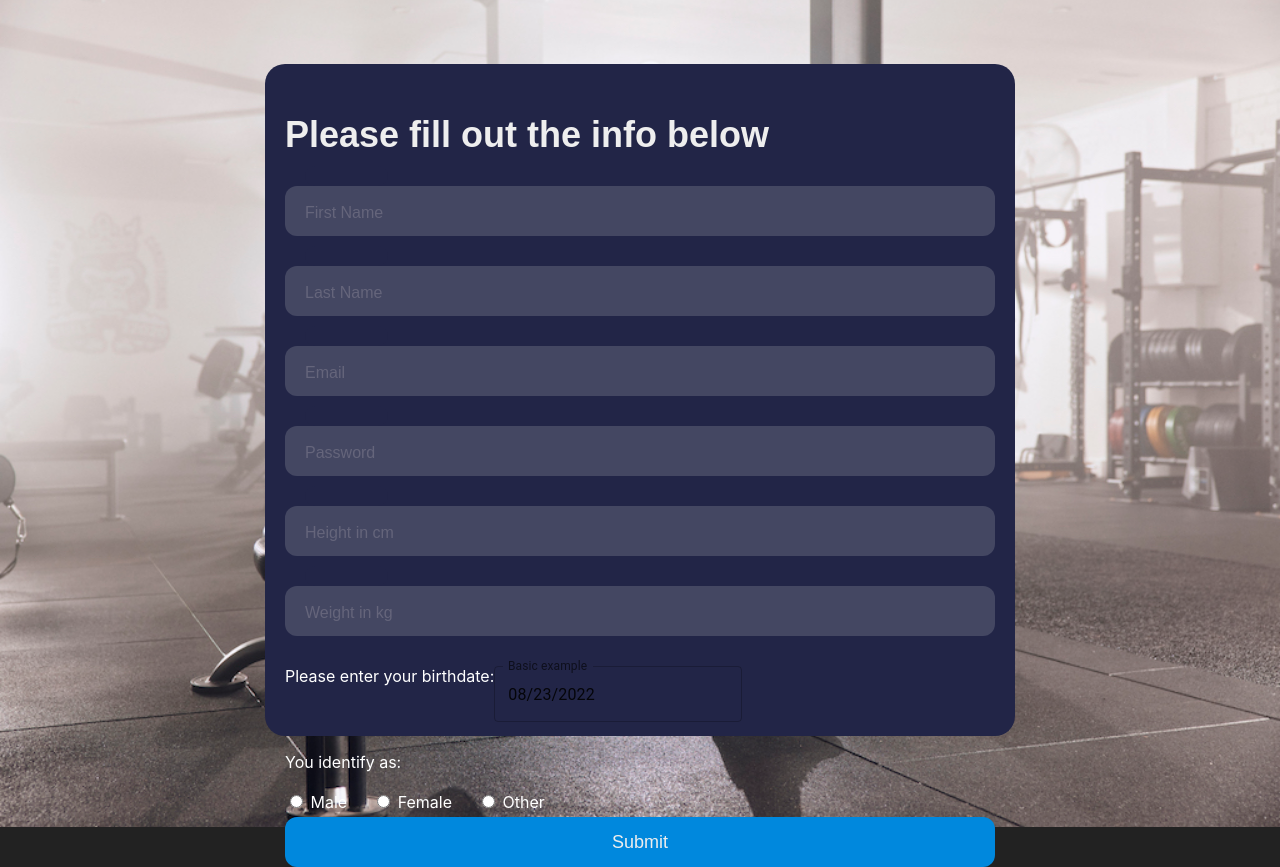
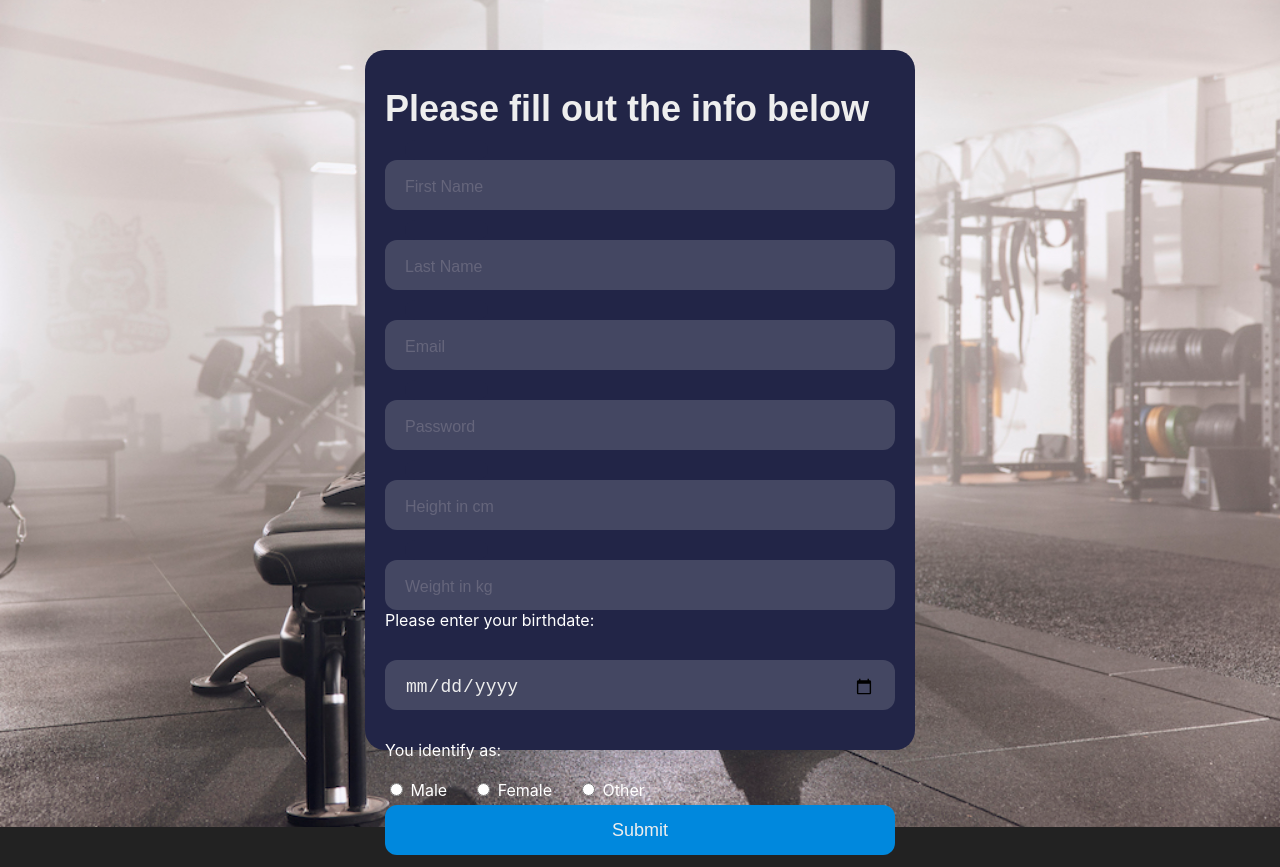
Before and after one commit to Mikoolio41/final_project, a React (Create React App) app in the folder client/: page /register in a window 1280 px wide. Built offline with nearby package versions, Linux system fonts and the light colour scheme.

Commit message:
update front, delete modules

```diff
--- a/client/src/components/Birthdate.js
+++ /dev/null
@@ -1,23 +0,0 @@
-import React from "react";
-import "react-datepicker/dist/react-datepicker.css";
-import TextField from "@mui/material/TextField";
-import { AdapterDayjs } from "@mui/x-date-pickers/AdapterDayjs";
-import { LocalizationProvider } from "@mui/x-date-pickers/LocalizationProvider";
-import { DatePicker } from "@mui/x-date-pickers/DatePicker";
-
-export default function Birthdate() {
-  const [value, setValue] = React.useState(Date);
-  console.log(value);
-  return (
-    <LocalizationProvider dateAdapter={AdapterDayjs}>
-      <DatePicker
-        label="Basic example"
-        value={value}
-        onChange={(newValue) => {
-          setValue(newValue);
-        }}
-        renderInput={(params) => <TextField {...params} />}
-      />
-    </LocalizationProvider>
-  );
-}
--- a/client/src/components/Gender.js
+++ b/client/src/components/Gender.js
@@ -1,29 +1,35 @@
 import React from "react";
 
-function Gender() {
+function Gender(props) {
   return (
     <div className="gender">
+      <label htmlFor="gender"></label>
       <input
         type="radio"
         value="Male"
         name="gender"
         style={{ color: "white" }}
+        onChange={props.changeGender}
       />{" "}
       Male
+      <label htmlFor="gender"></label>
       <input
         className="femalebtn"
         type="radio"
         value="Female"
         name="gender"
         style={{ color: "white" }}
+        onChange={props.changeGender}
       />{" "}
       Female
+      <label htmlFor="gender"></label>
       <input
         className="otherbtn"
         type="radio"
         value="Other"
         name="gender"
         style={{ color: "white" }}
+        onChange={props.changeGender}
       />{" "}
       Other
     </div>
--- a/client/src/components/RegisterBtn.js
+++ b/client/src/components/RegisterBtn.js
@@ -1,9 +1,16 @@
 import React from "react";
+import { useNavigate } from "react-router-dom";
 
 function RegisterBtn() {
+  let navigate = useNavigate();
   return (
     <div>
-      <button className="registerBtn button-64">
+      <button
+        onClick={() => {
+          navigate("/register");
+        }}
+        className="registerBtn button-64"
+      >
         <span class="text">Register</span>
       </button>
     </div>
--- a/client/src/containers/Homepage.js
+++ b/client/src/containers/Homepage.js
@@ -7,7 +7,7 @@ function Homepage() {
   return (
     <div className="container">
       <LoginBtn />
-      <RegisterBtn />
+      <RegisterBtn path="/register" />
     </div>
   );
 }
--- a/client/src/containers/Signup.js
+++ b/client/src/containers/Signup.js
@@ -1,55 +1,53 @@
 import React from "react";
-import Birthdate from "../components/Birthdate.js";
-// import { router } from "/server/routes/plans";
 import Gender from "../components/Gender.js";
 import "./UserInputForm.css";
 import { useState } from "react";
 
-// user and password
-// regex
-
-// let regexEmail = new RegExp("[a-z0-9]+@[a-z]+.[a-z]{2,3}");
-
-// let testEmails = [
-//   "notanemail.com",
-//   "workingexample@email.com",
-//   "another_working@somethingelse.org",
-//   "notworking@1.com",
-// ];
-
-// testEmails.forEach((address) => {
-//   console.log(regexEmail.test(address));
-// });
-
 let regexPass = new RegExp("^(?=.*[0-9])(?=.*[a-z])(?=.*[A-Z]).{8,15}$");
 
-// let testPass = ["mika345", "Ha489!@-fsdkjf", "Gyhfdkd398402", "fjdsjhO934?$"];
+function Signup() {
+  // const [formData, updateFormData] = React.useState();
+  // const [pass, setPass] = useState();
+  const [first_name, setFirst_name] = useState();
+  const [last_name, setLast_name] = useState();
+  const [email, setEmail] = useState();
+  const [password, setPassword] = useState();
+  const [height, setHeight] = useState();
+  const [weight, setWeight] = useState();
+  const [gender, setGender] = useState();
+  const [birthdate, setBirthdate] = useState();
 
-// testPass.forEach((pass) => {
-//   console.log(regexPass.test(pass));
-// });
+  // const handleChange = (e) => {
+  //   updateFormData({
+  //     // ...formData,
+  //     [e.target.name]: e.target.value.trim(),
 
-function Signup() {
-  const [formData, updateFormData] = React.useState(null);
-  const [pass, setPass] = useState(null);
-  // const [touched, setTouched] = React.useState(false);
-  const handleChange = (e) => {
-    updateFormData({
-      ...formData,
+  //   });
+  // };
 
-      // Trimming any whitespace
-      [e.target.name]: e.target.value.trim(),
-    });
+  const changeGender = (e) => {
+    console.log(e.target.value);
+    setGender(e.target.value);
   };
 
   return (
+    <div className="form">
       <form
         onSubmit={(event) => {
           event.preventDefault();
-        console.log(formData);
+          let userObj = {
+            first_name: first_name,
+            last_name: last_name,
+            email: email,
+            password: password.password,
+            height: height,
+            weight: weight,
+            gender: gender,
+            birthdate: birthdate,
+          };
+          console.log(userObj);
         }}
       >
-      <div className="form">
         <div className="title">Please fill out the info below</div>
         {/* <div className="subtitle">Please insert your info:</div> */}
         <div className="input-container ic1">
@@ -59,7 +57,7 @@ function Signup() {
             id="first_name"
             name="first_name"
             placeholder=" "
-            onChange={handleChange}
+            onChange={(e) => setFirst_name(e.target.value)}
           />
           <div className="cut"></div>
           <label className="placeholder" htmlFor="first_name">
@@ -73,7 +71,7 @@ function Signup() {
             id="last_name"
             name="last_name"
             placeholder=" "
-            onChange={handleChange}
+            onChange={(e) => setLast_name(e.target.value)}
           />
           <div className="cut"></div>
           <label className="placeholder" htmlFor="last_name">
@@ -87,7 +85,7 @@ function Signup() {
             id="email"
             name="email"
             placeholder=" "
-            onChange={handleChange}
+            onChange={(e) => setEmail(e.target.value)}
           />
           <div className="cut"></div>
           <label className="placeholder" htmlFor="email">
@@ -103,7 +101,7 @@ function Signup() {
             placeholder=" "
             onBlur={(e) => {
               if (e.target.value.match(regexPass) != null) {
-                setPass({ password: e.target.value });
+                setPassword({ password: e.target.value });
               } else {
                 alert(`1 Uppercase\n1 Lowercase\n1 Digit\n8-15 Characters`);
               }
@@ -121,7 +119,7 @@ function Signup() {
             id="height"
             name="height"
             placeholder=" "
-            onChange={handleChange}
+            onChange={(e) => setHeight(e.target.value)}
           />
           <div className="cut"></div>
           <label className="placeholder" htmlFor="height">
@@ -135,34 +133,37 @@ function Signup() {
             className="input"
             name="weight"
             placeholder=" "
-            onChange={handleChange}
+            onChange={(e) => setWeight(e.target.value)}
           />
           <div className="cut"></div>
           <label className="placeholder" htmlFor="weight">
             Weight in kg
           </label>
         </div>
-        <div className="input-container ic2">
         <label className="labelBirthdate" htmlFor="birthday">
           Please enter your birthdate:
         </label>
-          <Birthdate onChange={handleChange} />
+        <div className="input-container ic2">
+          <input
+            type="date"
+            id="birthdate"
+            className="input"
+            name="birthdate"
+            placeholder=" "
+            onChange={(e) => setBirthdate(e.target.value)}
+          />
+        </div>
         <div className="input-container ic2">
           <label className="labelGender" htmlFor="gender">
             You identify as:
           </label>
-            <Gender onChange={handleChange} name="gender" />
+          <Gender changeGender={changeGender} name="gender" />
         </div>
-          {/* <label className="goal labelGoal" htmlFor="goal">
-          What's your training goal?
-        </label> */}
-          {/* <Goal name="goal" /> */}
         <button className="submit" type="submit">
           Submit
         </button>
+      </form>
     </div>
-      </div>
-    </form>
   );
 }
 
--- a/client/src/containers/UserInputForm.css
+++ b/client/src/containers/UserInputForm.css
@@ -7,12 +7,12 @@ body {
 }
 
 .form {
-  background-color: #222547;
+  background-color: rgba(34, 37, 71);
   border-radius: 20px;
   box-sizing: border-box;
-  height: 100%;
+  height: 700px;
   padding: 20px;
-  width: 750px;
+  width: 550px;
 }
 
 .title {
@@ -20,7 +20,7 @@ body {
   font-family: sans-serif;
   font-size: 36px;
   font-weight: 600;
-  margin-top: 30px;
+  margin-top: 18px;
 }
 
 .subtitle {
@@ -59,7 +59,7 @@ body {
 }
 
 .cut {
-  background-color: #222547;
+  background-color: rgba(34, 37, 71);
   border-radius: 10px;
   height: 20px;
   left: 20px;
```
Also changed, not shown: client/package.json (+0 -8 lines), 1 other file (tests, documents, lock files or other folders). Lines whose indentation alone changed are shown as unchanged.
